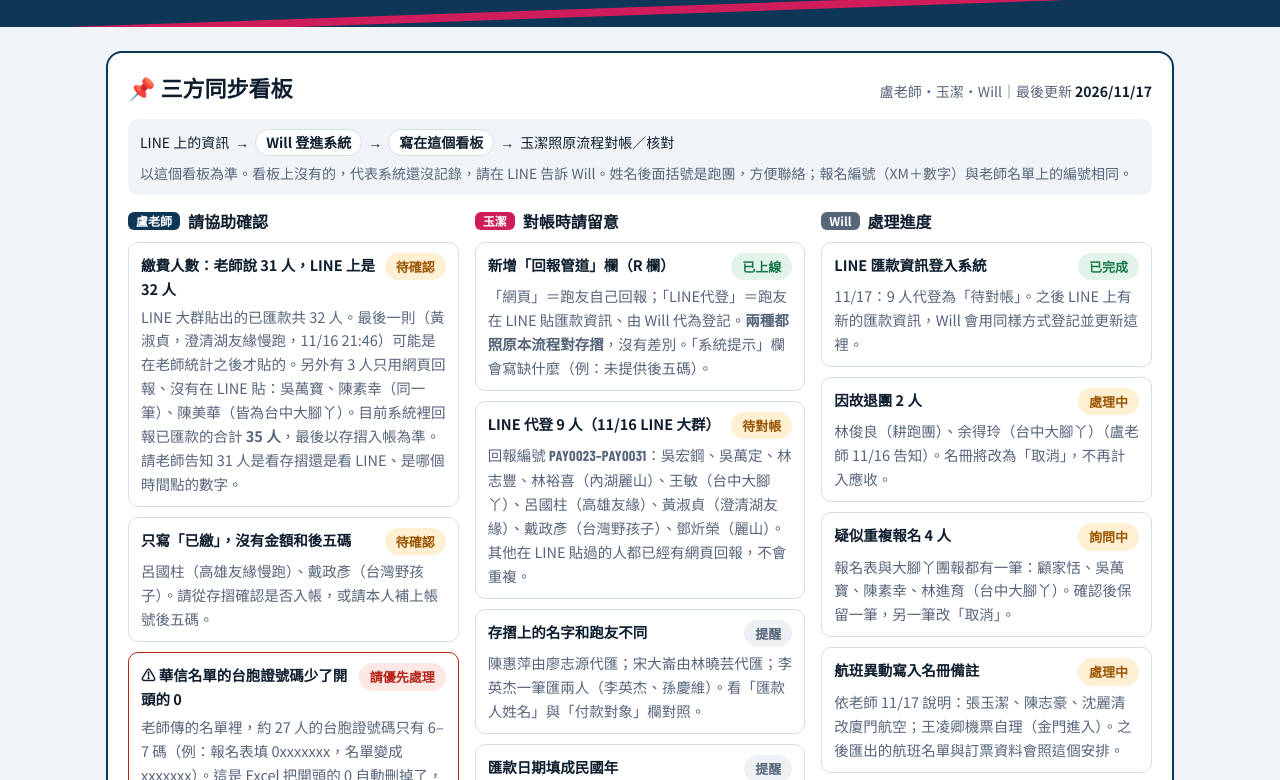
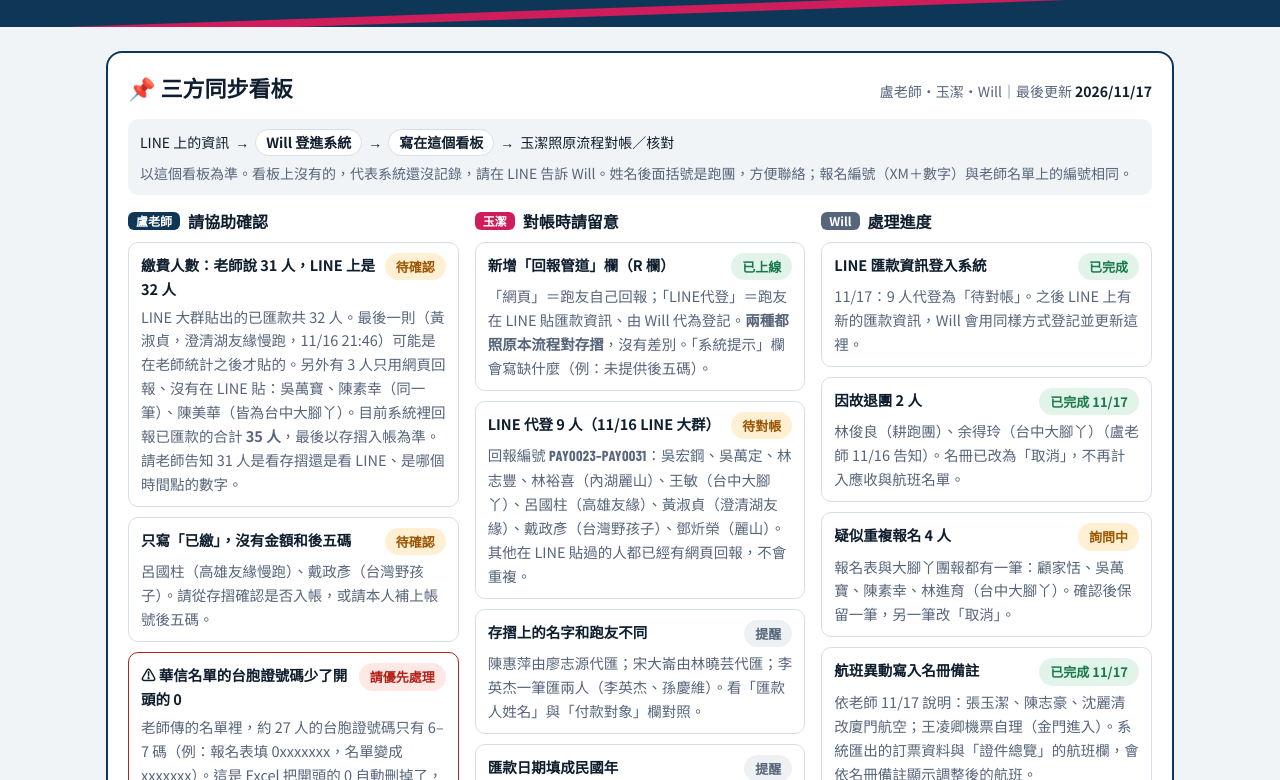
Before and after one commit to willleester/xiamen-2027, a plain HTML site: page staff.html in a window 1280 px wide. Shown: the part 171-951 px from the top of the page. Drawn offline with nearby package versions, Linux system fonts and the light colour scheme; a web font is replaced by a local one.

Commit message:
看板：退團與航班異動已寫入名冊
Co-Authored-By: Claude Opus 5.5 <noreply@anthropic.com>

```diff
--- a/staff.html
+++ b/staff.html
@@ -162,12 +162,12 @@ footer .in{padding-block:0 32px}
           <h3><span class="who2">Will</span>處理進度</h3>
           <div class="item"><div class="t">LINE 匯款資訊登入系統<span class="chip c-ok">已完成</span></div>
             <span class="d">11/17：9 人代登為「待對帳」。之後 LINE 上有新的匯款資訊，Will 會用同樣方式登記並更新這裡。</span></div>
-          <div class="item"><div class="t">因故退團 2 人<span class="chip c-wait">處理中</span></div>
-            <span class="d">林俊良（耕跑團）、余得玲（台中大腳丫）（盧老師 11/16 告知）。名冊將改為「取消」，不再計入應收。</span></div>
+          <div class="item"><div class="t">因故退團 2 人<span class="chip c-ok">已完成 11/17</span></div>
+            <span class="d">林俊良（耕跑團）、余得玲（台中大腳丫）（盧老師 11/16 告知）。名冊已改為「取消」，不再計入應收與航班名單。</span></div>
           <div class="item"><div class="t">疑似重複報名 4 人<span class="chip c-wait">詢問中</span></div>
             <span class="d">報名表與大腳丫團報都有一筆：顧家恬、吳萬寶、陳素幸、林進育（台中大腳丫）。確認後保留一筆，另一筆改「取消」。</span></div>
-          <div class="item"><div class="t">航班異動寫入名冊備註<span class="chip c-wait">處理中</span></div>
-            <span class="d">依老師 11/17 說明：張玉潔、陳志豪、沈麗清改廈門航空；王凌卿機票自理（金門進入）。之後匯出的航班名單與訂票資料會照這個安排。</span></div>
+          <div class="item"><div class="t">航班異動寫入名冊備註<span class="chip c-ok">已完成 11/17</span></div>
+            <span class="d">依老師 11/17 說明：張玉潔、陳志豪、沈麗清改廈門航空；王凌卿機票自理（金門進入）。系統匯出的訂票資料與「證件總覽」的航班欄，會依名冊備註顯示調整後的航班。</span></div>
           <div class="item"><div class="t">訂位狀態欄<span class="chip c-off">規劃中</span></div>
             <span class="d">已收到華信名單，接下來名冊會新增「訂位狀態」，記錄每個人提報到哪一份名單（華信 1/8 散客／團體名單／機票自理）。</span></div>
         </div>
```
